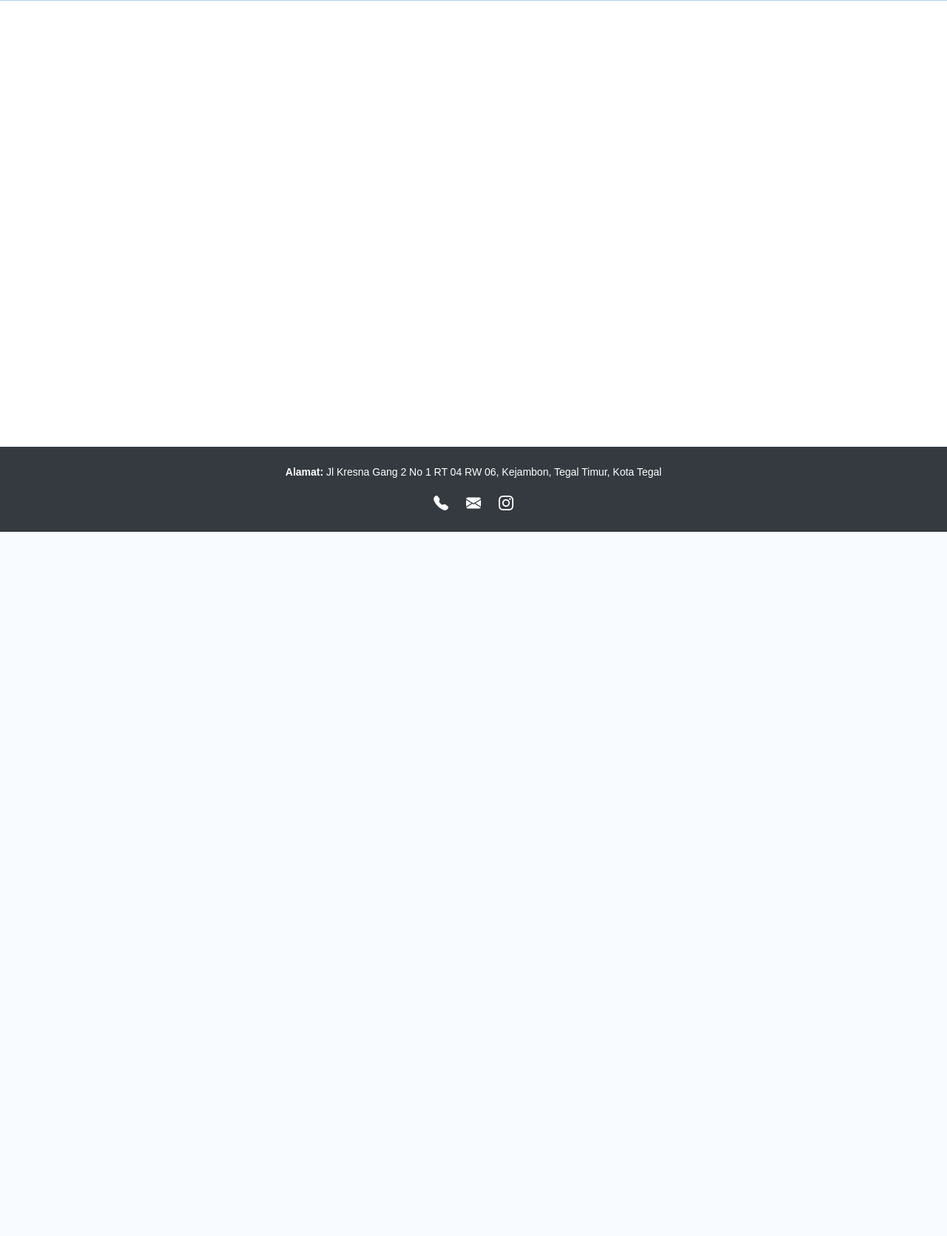
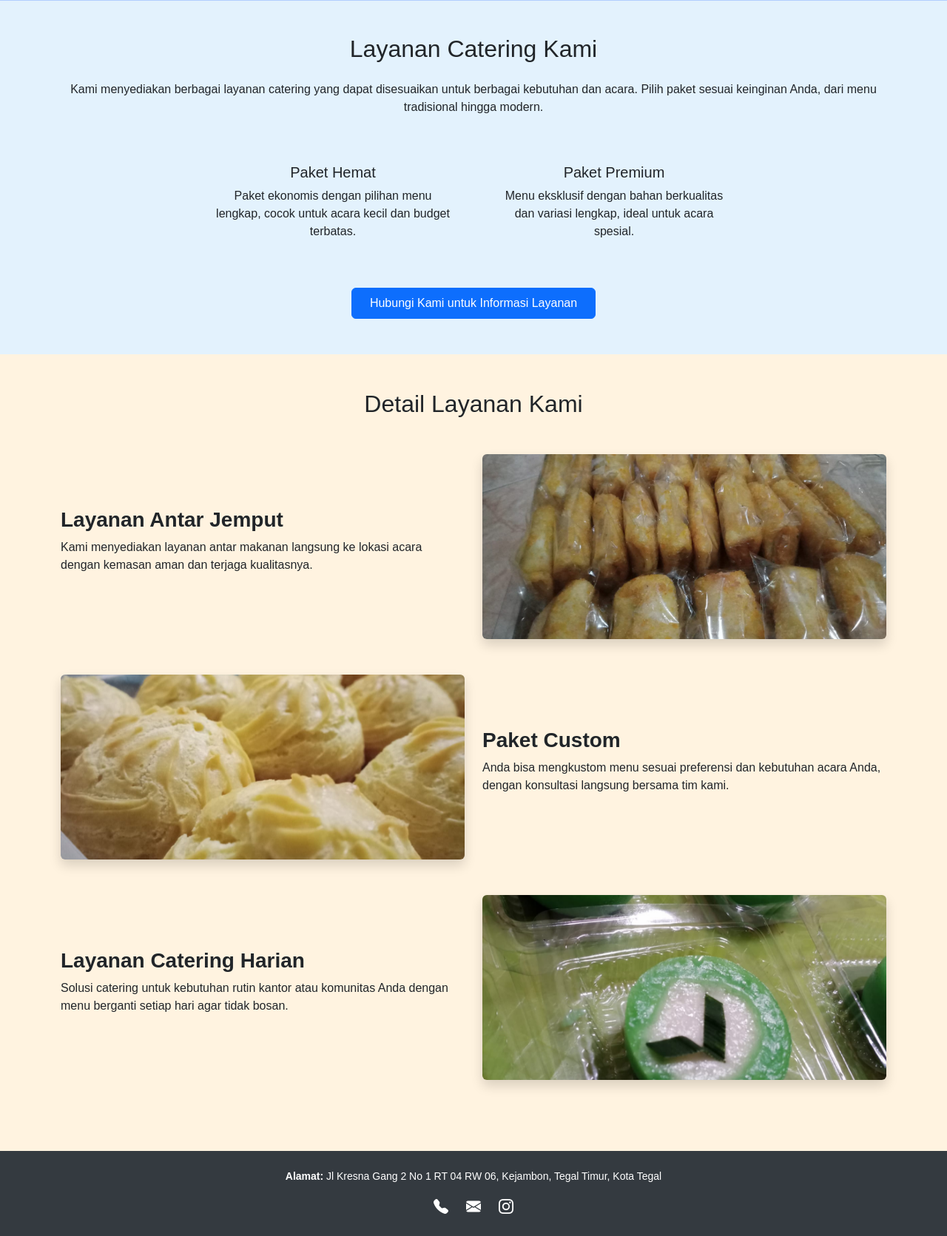
Before and after one commit to FUBARwithall/PPM, a Flask app: page /layanan in a window 1280 px wide. Shown: the part 81-1752 px from the top of the page at 74% size. Before the commit the page ends 800 px from the top, so only its background shows below. Run offline with Flask 3, Linux system fonts and the light colour scheme.

Commit message:
layanan dan kontak page

```diff
--- a/templates/about.html
+++ b/templates/about.html
@@ -44,11 +44,10 @@
           <h2 class="mb-4 fw-bold">Alasan Kenapa Memilih Kami:</h2>
           <ul class="list-unstyled">
             <li>
-              <strong>Berpengalaman sejak 2015</strong>
+              <strong>Berpengalaman</strong>
             </li>
             <p>
-              – Memberikan layanan catering berkualitas tinggi selama hampir
-              satu dekade.
+              – Memberikan layanan catering berkualitas tinggi selama beberapa tahun terakhir.
             </p>
             <li>
               <strong>Beragam Layanan</strong>
--- a/templates/layanan.html
+++ b/templates/layanan.html
@@ -1,3 +1,100 @@
 {% extends 'layouts/base.html' %} {% block title %}Halaman Homepage{% endblock%}
 {% block content %}
+
+<!-- Header Section -->
+<section id="layanan" class="py-5" style="background-color: #e3f2fd; margin-top: 20px;">
+  <div class="container">
+    <h2 class="mb-4 text-center">Layanan Catering Kami</h2>
+    <p class="text-center mb-5">
+      Kami menyediakan berbagai layanan catering yang dapat disesuaikan untuk
+      berbagai kebutuhan dan acara. Pilih paket sesuai keinginan Anda, dari menu
+      tradisional hingga modern.
+    </p>
+
+    <div class="row justify-content-center">
+      <div class="col-md-4 mb-4">
+        <h5 class="mt-3 text-center">Paket Hemat</h5>
+        <p class="text-center px-3">
+          Paket ekonomis dengan pilihan menu lengkap, cocok untuk acara kecil
+          dan budget terbatas.
+        </p>
+      </div>
+
+      <div class="col-md-4 mb-4">
+        <h5 class="mt-3 text-center">Paket Premium</h5>
+        <p class="text-center px-3">
+          Menu eksklusif dengan bahan berkualitas dan variasi lengkap, ideal
+          untuk acara spesial.
+        </p>
+      </div>
+    </div>
+
+    <div class="text-center mt-4">
+      <a href="#kontak" class="btn btn-primary px-4 py-2">
+        Hubungi Kami untuk Informasi Layanan
+      </a>
+    </div>
+  </div>
+</section>
+
+<!-- Detail Layanan Section -->
+<section id="detail-layanan" class="py-5" style="background-color: #fff3e0">
+  <div class="container">
+    <h2 class="mb-5 text-center">Detail Layanan Kami</h2>
+
+    <div class="row align-items-center mb-5">
+      <div class="col-md-6">
+        <h3 class="fw-bold">Layanan Antar Jemput</h3>
+        <p>
+          Kami menyediakan layanan antar makanan langsung ke lokasi acara dengan
+          kemasan aman dan terjaga kualitasnya.
+        </p>
+      </div>
+      <div class="col-md-6">
+        <img
+          src="{{ url_for('static', filename='images/Risol.jpg') }}"
+          class="img-fluid rounded shadow"
+          alt="Layanan Antar Jemput"
+          style="width: 100%; max-height: 250px; object-fit: cover"
+        />
+      </div>
+    </div>
+
+    <div class="row align-items-center mb-5 flex-md-row-reverse">
+      <div class="col-md-6">
+        <h3 class="fw-bold">Paket Custom</h3>
+        <p>
+          Anda bisa mengkustom menu sesuai preferensi dan kebutuhan acara Anda,
+          dengan konsultasi langsung bersama tim kami.
+        </p>
+      </div>
+      <div class="col-md-6">
+        <img
+          src="{{ url_for('static', filename='images/Kue sus.jpg') }}"
+          class="img-fluid rounded shadow"
+          alt="Paket Custom"
+          style="width: 100%; max-height: 250px; object-fit: cover"
+        />
+      </div>
+    </div>
+
+    <div class="row align-items-center mb-5">
+      <div class="col-md-6">
+        <h3 class="fw-bold">Layanan Catering Harian</h3>
+        <p>
+          Solusi catering untuk kebutuhan rutin kantor atau komunitas Anda
+          dengan menu berganti setiap hari agar tidak bosan.
+        </p>
+      </div>
+      <div class="col-md-6">
+        <img
+          src="{{ url_for('static', filename='images/Kue nona manis.jpg') }}"
+          class="img-fluid rounded shadow"
+          alt="Catering Harian"
+          style="width: 100%; max-height: 250px; object-fit: cover"
+        />
+      </div>
+    </div>
+  </div>
+</section>
 {% endblock %}
--- a/templates/layouts/base.html
+++ b/templates/layouts/base.html
@@ -23,10 +23,6 @@
       rel="stylesheet"
     />
     <style>
-      body {
-        padding-top: 60px; /* sesuaikan dengan tinggi navbar */
-        font-family: "Montserrat", sans-serif;
-      }
       html,
       body {
         height: 100%;
```
Also changed, not shown: templates/contact.html (+35 -50 lines), templates/index.html (+81 -18 lines), instance/products.db, static/images/Kue lumpur lapindo.jpg (added), static/images/Kue lumpur.jpg (added), static/images/Kue nona manis.jpg (added), static/images/Kue sus.jpg (added), static/images/Kue talam.jpg (added), static/images/Paket 1.jpg (added), static/images/Paket 2.jpg (added), static/images/Risol.jpg (added).
